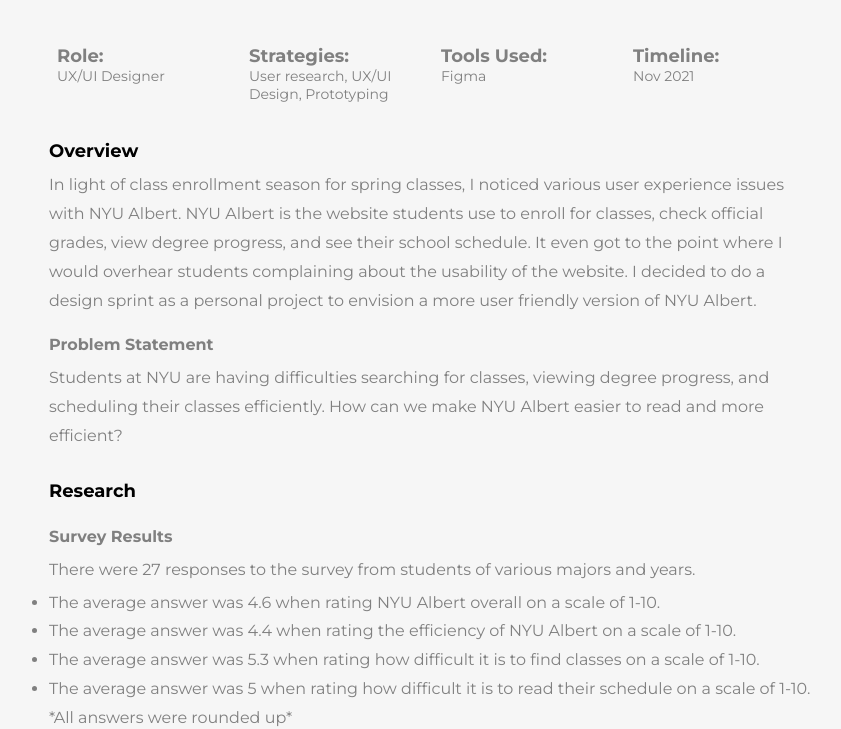
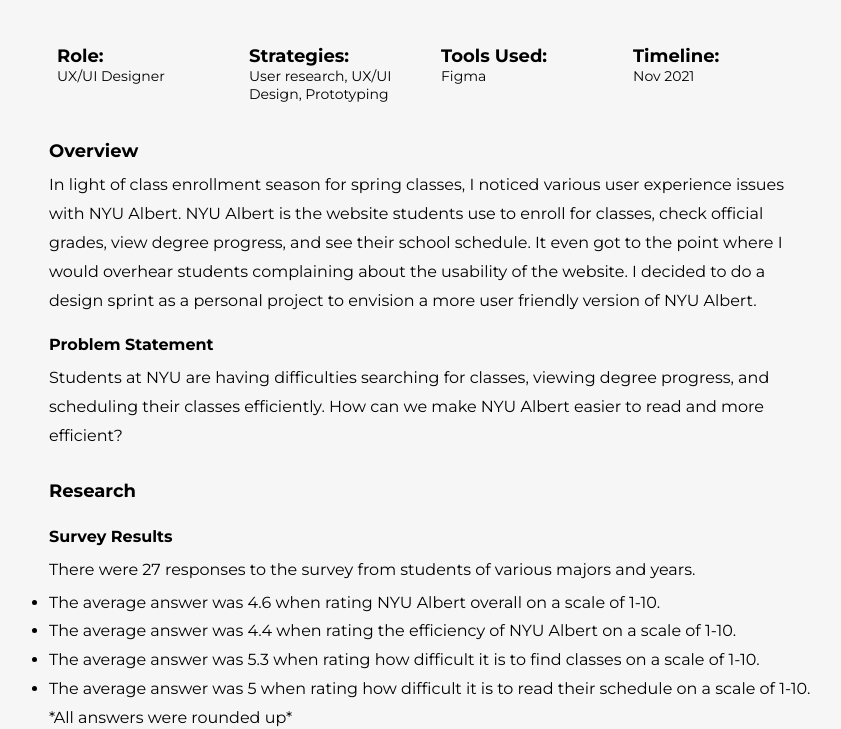
Before and after one commit to nc2516/portfolio, a plain HTML site: page nyualbert.html in a window 1280 px wide. Shown: the part 1159-1888 px from the top of the page, without its empty margins (207-1048 px from the left). Drawn offline with Linux system fonts and the light colour scheme.

Commit message:
text color to #000000

```diff
--- a/style.css
+++ b/style.css
@@ -90,25 +90,25 @@ h2{
 
 h3{
     font-size: 24px;
-    color: #808080;
+    color: #000000;
 }
 
 h4{
     font-size: 18px;
-    color: #808080;
+    color: #000000;
     font-weight: normal;
 }
 
 h5{
     font-size: 16px;
-    color: #808080;
+    color: #000000;
     margin-top: 16px;
 }
 
 h6{
     font-size: 16px;
     font-weight: normal;
-    color: #808080;
+    color: #000000;
     margin-top: 4px;
 }
 
```
Also changed, not shown: 2 other files.
